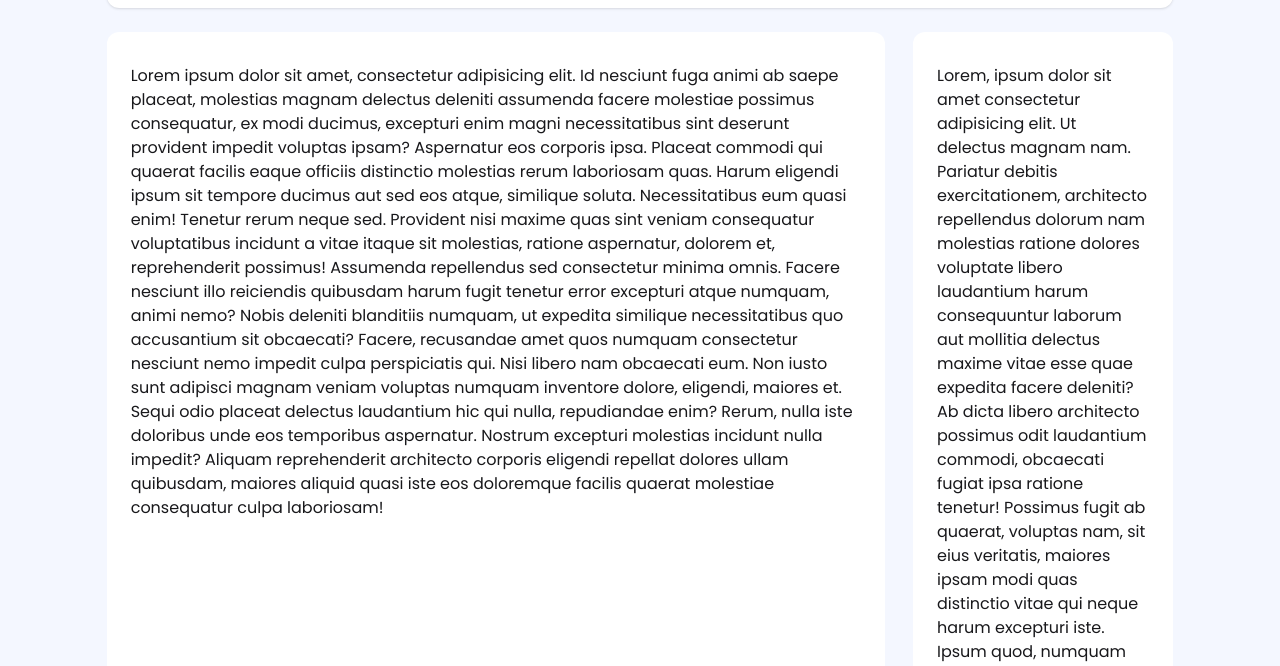
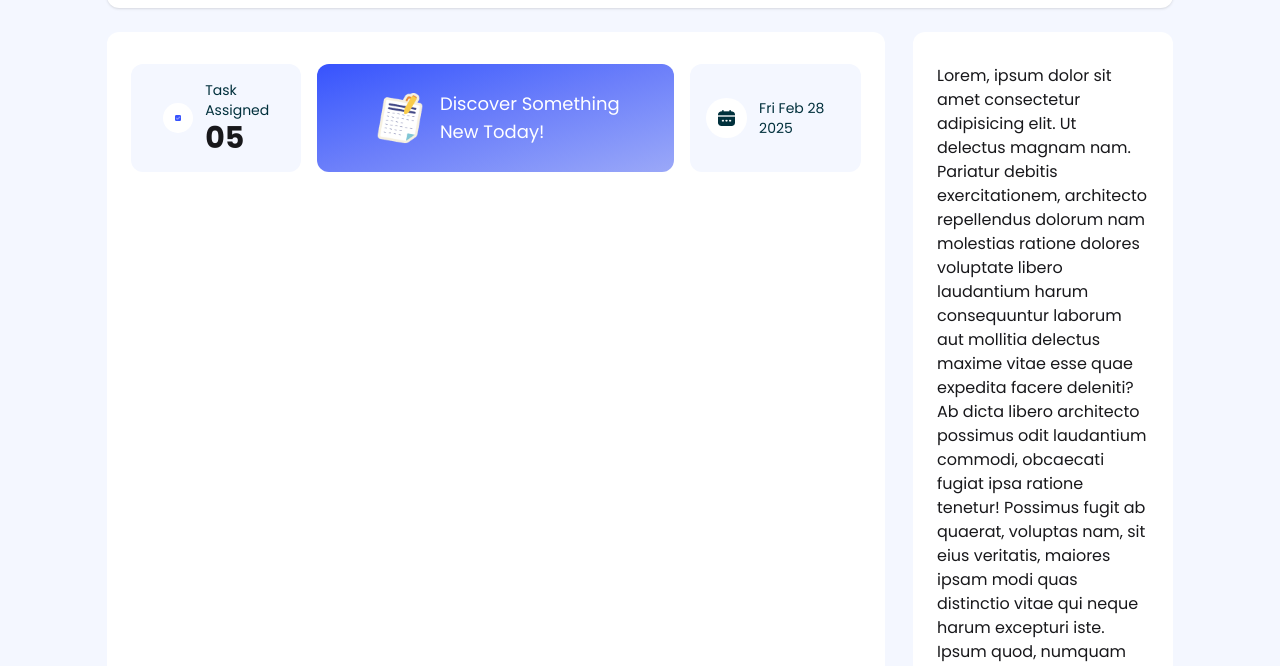
Before and after one commit to Ashahab007/assignment-5-dev-boards, a plain HTML site: page index.html in a window 1280 px wide. Shown: the part 128-794 px from the top of the page. Drawn offline with nearby package versions, Linux system fonts and the light colour scheme.

Commit message:
main body title section done

```diff
--- a/index.html
+++ b/index.html
@@ -27,6 +27,10 @@
 
       .bg-primary {
         background-color: #f4f7ff;
+      }
+
+      .text-light-color {
+        color: #00303c;
       }
     </style>
     <title>DevBoard</title>
@@ -63,29 +67,47 @@
     <main class="w-10/12 mx-auto flex gap-7 mt-6">
       <!-- Main body section -->
       <section class="bg-white w-9/12 mx-auto px-6 py-8 rounded-xl">
-        Lorem ipsum dolor sit amet, consectetur adipisicing elit. Id nesciunt
-        fuga animi ab saepe placeat, molestias magnam delectus deleniti
-        assumenda facere molestiae possimus consequatur, ex modi ducimus,
-        excepturi enim magni necessitatibus sint deserunt provident impedit
-        voluptas ipsam? Aspernatur eos corporis ipsa. Placeat commodi qui
-        quaerat facilis eaque officiis distinctio molestias rerum laboriosam
-        quas. Harum eligendi ipsum sit tempore ducimus aut sed eos atque,
-        similique soluta. Necessitatibus eum quasi enim! Tenetur rerum neque
-        sed. Provident nisi maxime quas sint veniam consequatur voluptatibus
-        incidunt a vitae itaque sit molestias, ratione aspernatur, dolorem et,
-        reprehenderit possimus! Assumenda repellendus sed consectetur minima
-        omnis. Facere nesciunt illo reiciendis quibusdam harum fugit tenetur
-        error excepturi atque numquam, animi nemo? Nobis deleniti blanditiis
-        numquam, ut expedita similique necessitatibus quo accusantium sit
-        obcaecati? Facere, recusandae amet quos numquam consectetur nesciunt
-        nemo impedit culpa perspiciatis qui. Nisi libero nam obcaecati eum. Non
-        iusto sunt adipisci magnam veniam voluptas numquam inventore dolore,
-        eligendi, maiores et. Sequi odio placeat delectus laudantium hic qui
-        nulla, repudiandae enim? Rerum, nulla iste doloribus unde eos temporibus
-        aspernatur. Nostrum excepturi molestias incidunt nulla impedit? Aliquam
-        reprehenderit architecto corporis eligendi repellat dolores ullam
-        quibusdam, maiores aliquid quasi iste eos doloremque facilis quaerat
-        molestiae consequatur culpa laboriosam!
+        <!-- title section -->
+        <section>
+          <div class="grid grid-cols-4 gap-4">
+            <div
+              class="flex gap-3 bg-primary justify-center items-center py-4 px-8 rounded-xl"
+            >
+              <div class="bg-white p-3 rounded-full">
+                <img class="w-5" src="./assets/checkbox.png" alt="" srcset="" />
+              </div>
+              <div>
+                <p class="text-light-color text-sm">Task Assigned</p>
+                <h1 class="text-3xl font-bold">05</h1>
+              </div>
+            </div>
+            <div
+              class="flex gap-3 bg-primary justify-center items-center py-2 px-4 col-span-2 rounded-xl bg-linear-to-br from-[#3752FD] via-[#6C7FFA] to-[#9BA8F8]"
+            >
+              <div>
+                <img class="w-14" src="./assets/board.png" alt="" srcset="" />
+              </div>
+              <div class="">
+                <p class="text-lg text-white">Discover Something</p>
+                <p class="text-lg text-white">New Today!</p>
+              </div>
+            </div>
+            <div
+              class="flex gap-3 bg-primary justify-center items-center py-2 px-4 rounded-xl"
+            >
+              <div class="bg-white p-3 rounded-full">
+                <img class="w-5" src="./assets/calender.png" alt="" srcset="" />
+              </div>
+              <div>
+                <p id="title-date" class="text-light-color text-sm">
+                  Task Assigned
+                </p>
+              </div>
+            </div>
+          </div>
+        </section>
+        <!-- card Section -->
+        <section></section>
       </section>
 
       <!-- activity log section -->
@@ -104,5 +126,6 @@
         voluptatem suscipit?
       </section>
     </main>
+    <script src="./script/script.js"></script>
   </body>
 </html>
--- /dev/null
+++ b/script/script.js
@@ -0,0 +1,3 @@
+// Date in title
+let titleDate = new Date();
+document.getElementById("title-date").innerHTML = titleDate.toDateString();
```
